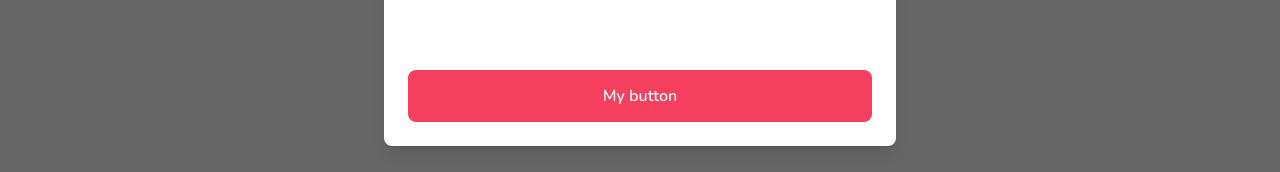
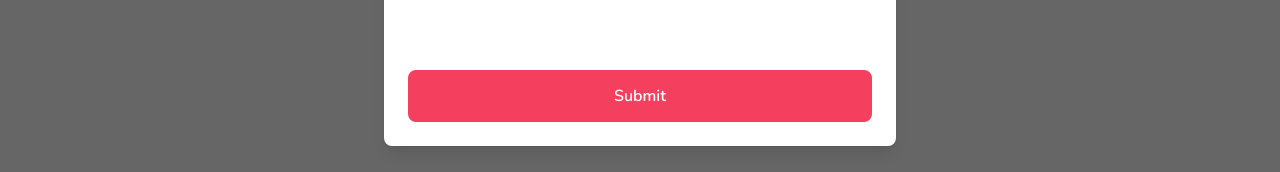
Before and after one commit to Mostofareza3/Airbnb-nextjs-typescript-prisma, a Next.js app: page / in a window 1280 px wide. Shown: the part 367-539 px from the top of the page. Built offline with nearby package versions, Linux system fonts and the light colour scheme.

Commit message:
[Button] done

```diff
--- a/app/components/modals/Modal.tsx
+++ b/app/components/modals/Modal.tsx
@@ -13,7 +13,7 @@
   actionLabel: string;
   disabled?: boolean;
   secondaryAction?: () => void;
-  secondaryLabel?: string;
+  secondaryActionLabel?: string;
 }
 
 const Modal: React.FC<ModalProps> = ({
@@ -26,7 +26,7 @@
   actionLabel,
   disabled,
   secondaryAction,
-  secondaryLabel,
+  secondaryActionLabel,
 }) => {
   const [showModal, setShowModal] = useState(isOpen);
 
@@ -83,7 +83,19 @@
               {/* footer */}
               <div className="flex flex-col gap-2 p-6">
                 <div className="flex flex-row items-center gap-4 w-full  ">
-                  <Button label="My button" />
+                  {secondaryAction && secondaryActionLabel && (
+                    <Button
+                      onClick={handleSecondaryAction}
+                      label={secondaryActionLabel}
+                      disabled={disabled}
+                    />
+                  )}
+
+                  <Button
+                    label={actionLabel}
+                    disabled={disabled}
+                    onClick={handleSubmit}
+                  />
                   {/* <Button outline label="next" /> */}
                 </div>
               </div>
--- a/app/layout.tsx
+++ b/app/layout.tsx
@@ -23,7 +23,7 @@
       <body className={font.className}>
         <ClientOnly>
           <Navbar />
-          <Modal title="Filters" isOpen />
+          <Modal title="Filters" actionLabel="Submit" isOpen />
           {/* {children} */}
         </ClientOnly>
       </body>
```
